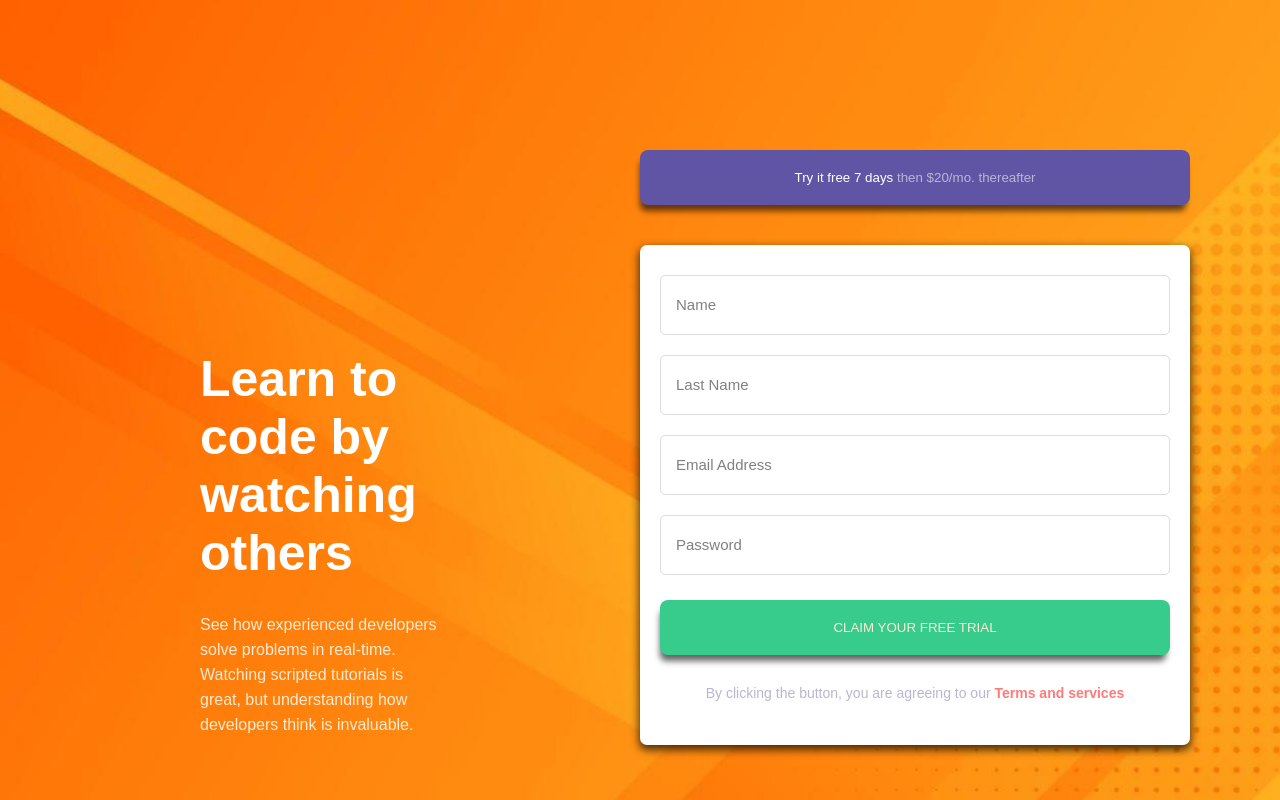
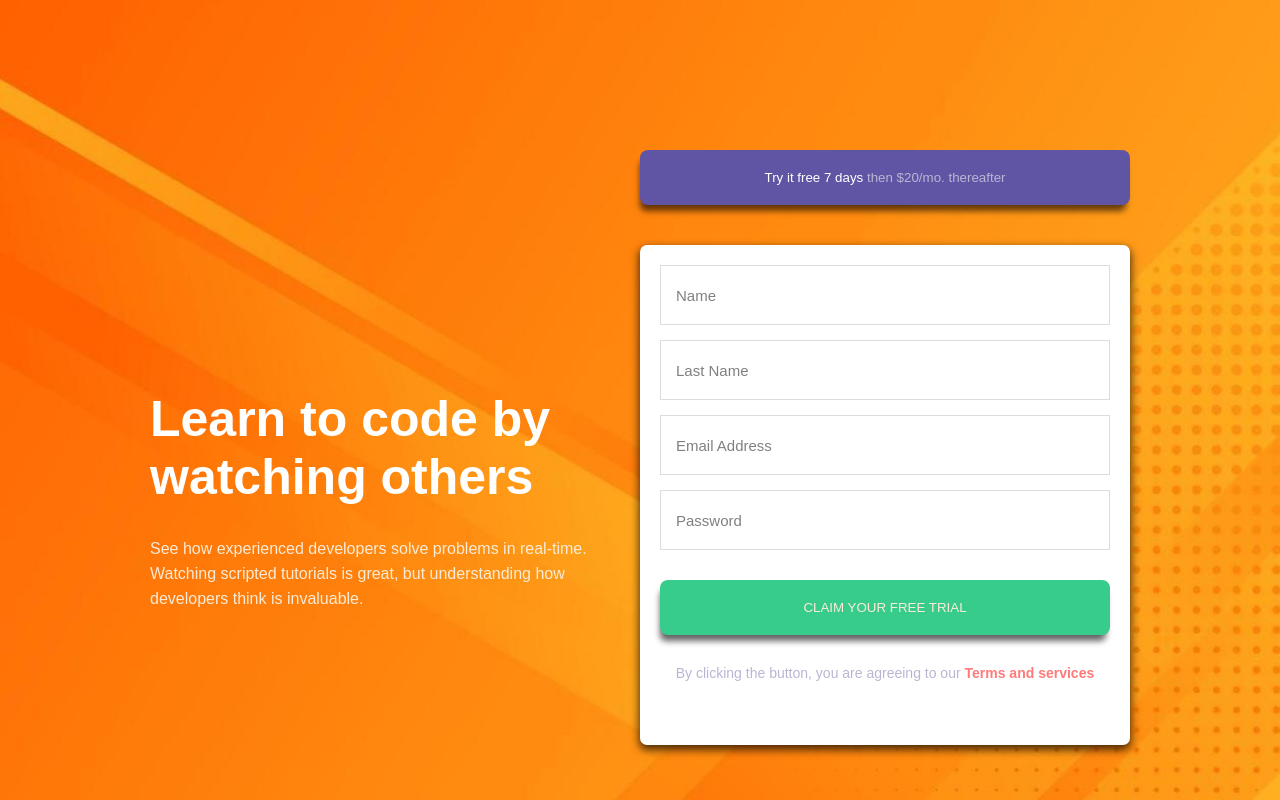
Before and after one commit to Albertofusa/Intro-component, a plain HTML site: page index.html in a window 1280 px wide. Shown: the top 800 px of the page. Drawn offline with Linux system fonts and the light colour scheme.

Commit message:
refactor styles

```diff
--- a/style.css
+++ b/style.css
@@ -27,6 +27,7 @@ button {
   display: flex;
   justify-content: center;
   align-items: center;
+  padding: 150px;
 }
 
 .card {
@@ -37,7 +38,10 @@ button {
 
 .card-information {
   width: 50%;
-  padding: 200px;
+  height: 100%;
+  display: flex;
+  flex-direction: column;
+  justify-content: center;
 }
 
 .card-information-title {
@@ -54,10 +58,11 @@ button {
 
 .card-form {
   width: 50%;
+  height: 100%;
 }
 
 .card-form-button {
-  width: 550px;
+  width: 100%;
   border-radius: 8px;
   background-color: hsl(248, 32%, 49%);
   box-shadow: -2px 8px 6px -2px rgba(0, 0, 0, 0.61);
@@ -75,7 +80,7 @@ button {
 }
 
 .card-form-box {
-  width: 550px;
+  width: 100%;
   height: 500px;
   background-color: white;
   border-radius: 7px;
@@ -86,7 +91,6 @@ button {
 
 input {
   font-size: 15px;
-  border-radius: 5px;
   height: 60px;
   width: 100%;
   border: 0;
@@ -96,7 +100,7 @@ input {
 
 .input {
   border: 1px solid gainsboro;
-  border-radius: 5px;
+  margin-bottom: 15px;
 }
 
 input::placeholder {
@@ -104,8 +108,6 @@ input::placeholder {
 }
 
 .form {
-  line-height: 80px;
-  border-radius: 5px;
   margin-bottom: 15px;
 }
 
```
